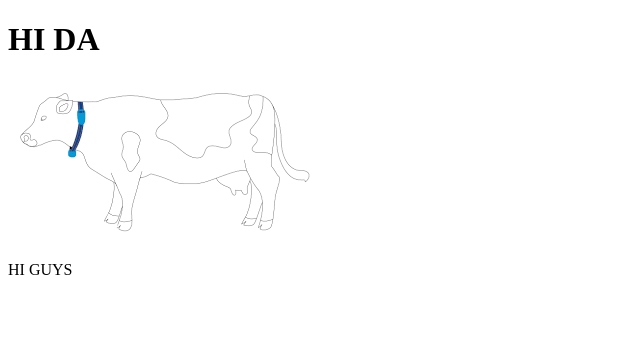
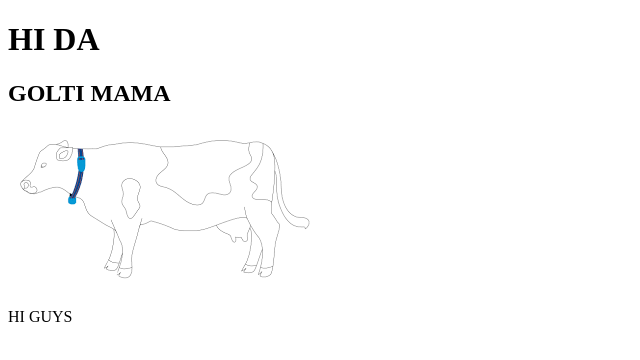
Before and after one commit to Rockie007X/VETRI-DHAN, a plain HTML site: page Index.html in a window 1280 px wide. Shown: the whole page, without its empty margins (0-640 px from the left). Drawn offline with Linux system fonts and the light colour scheme.

Commit message:
2ND COMMIT

```diff
--- a/Index.html
+++ b/Index.html
@@ -7,6 +7,7 @@
 </head>
 <body>
 <H1>HI DA</H1>
+<h2>GOLTI MAMA</h2>
 <img src="images.png" alt="">
 <p>HI GUYS</p>
 </body>
```
